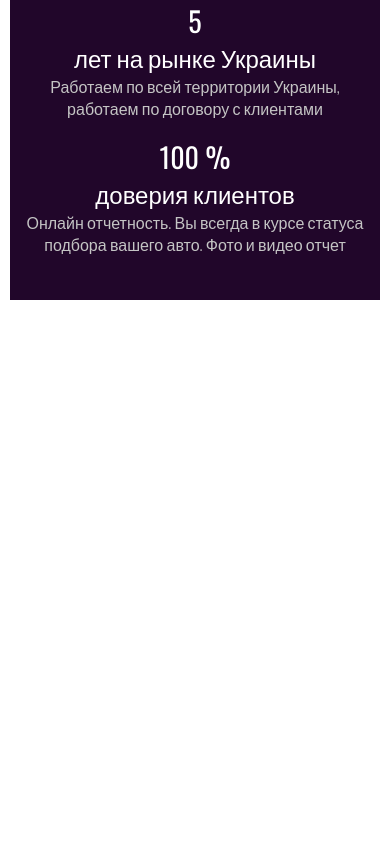
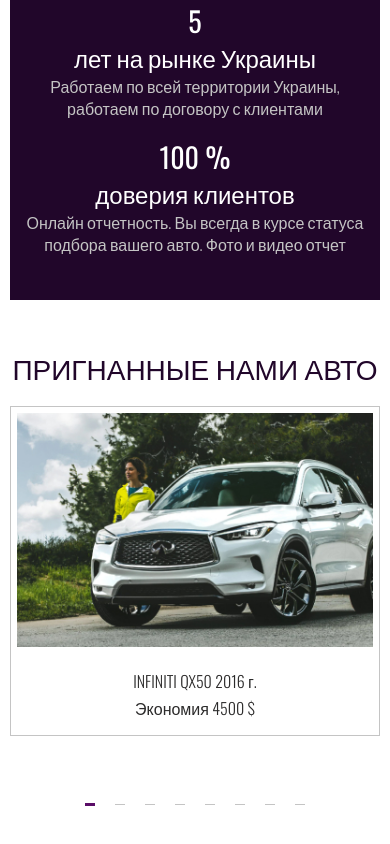
Before and after one commit to XDobriev/Auto-Express, a plain HTML site: page index.html in a window 390 px wide. Shown: the part 2527-3371 px from the top of the page. Before the commit the page ends 2877 px from the top, so only its background shows below. Drawn offline with nearby package versions, Linux system fonts and the light colour scheme.

Commit message:
add: complete adaptive to section slider

```diff
--- a/css/style.css
+++ b/css/style.css
@@ -535,6 +535,9 @@ a {
         font-size: 28px;
         line-height: 36px;
     }
+    .slider__images {
+        width: 100%;
+    }
 }
 
 @media (max-width: 520px) {
@@ -566,8 +569,12 @@ a {
         margin-left: 110px;
     }
     .services__inner,
-    .benefits {
+    .benefits,
+    .slider{
         margin-bottom: 50px;
+    }
+    .slider .slick-dots button {
+        width: 10px;
     }
 }
 
--- a/index.html
+++ b/index.html
@@ -118,7 +118,7 @@
                 </div>
             </div>
         </section>
-       <!--  <section class="slider">
+       <section class="slider">
             <div class="container">
                 <h2 class="title">
                     ПРИГНАННЫЕ НАМИ АВТО
@@ -189,7 +189,7 @@
                 </div>
             </div>
         </section>
-        <section class="contacts">
+        <!-- <section class="contacts">
             <div class="container">
                 <div class="contact__inner">
                     <div class="contacts__info">
--- a/js/main.js
+++ b/js/main.js
@@ -3,5 +3,19 @@ $(function(){
         arrows: false,
         dots: true,
         slidesToShow: 3,
+        responsive : [
+            {
+                breakpoint: 841,
+                settings:{
+                    slidesToShow: 2,
+                }
+            },
+            {
+                breakpoint: 601,
+                settings:{
+                    slidesToShow: 1,
+                }
+            },
+        ]
     });
 });
```
